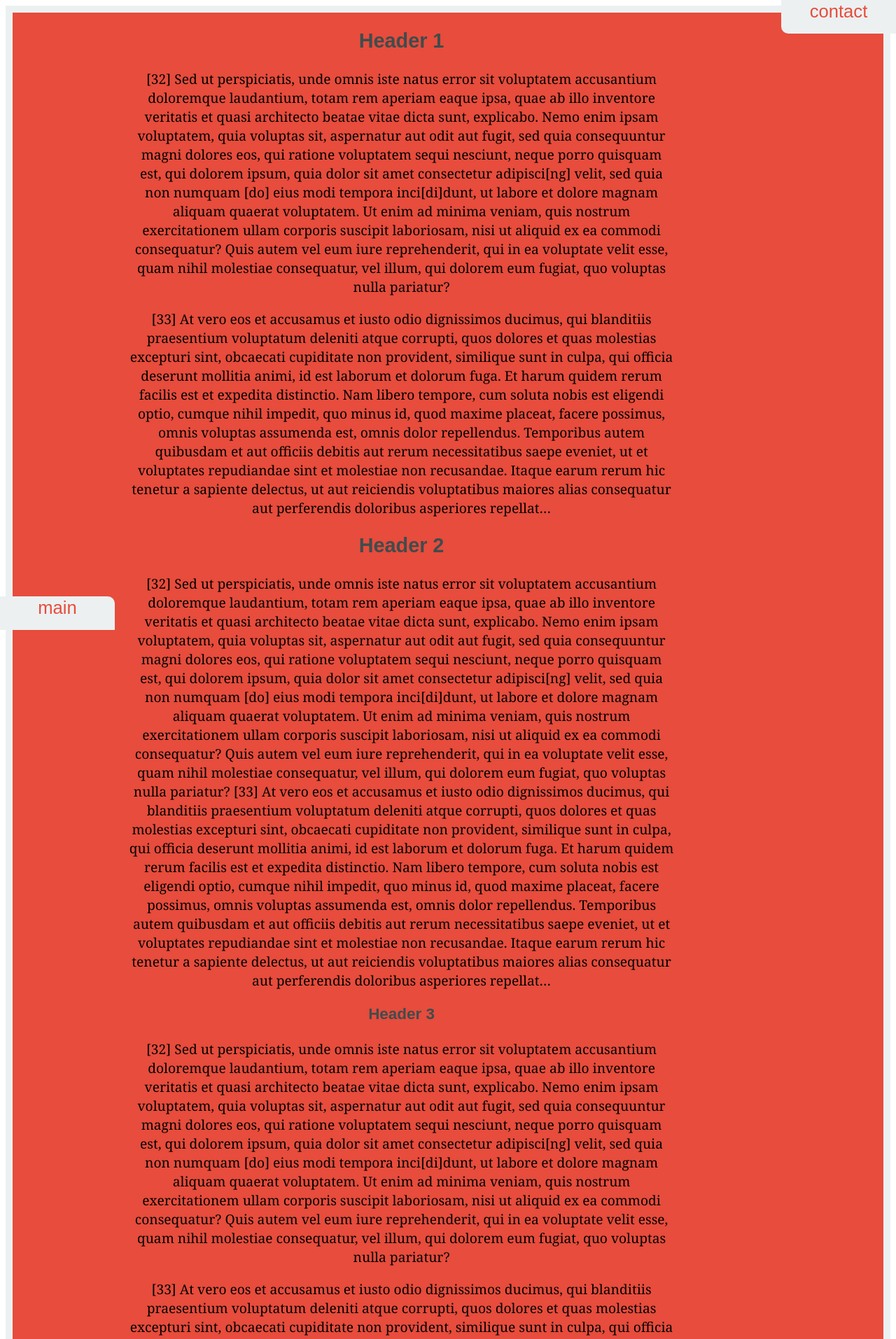
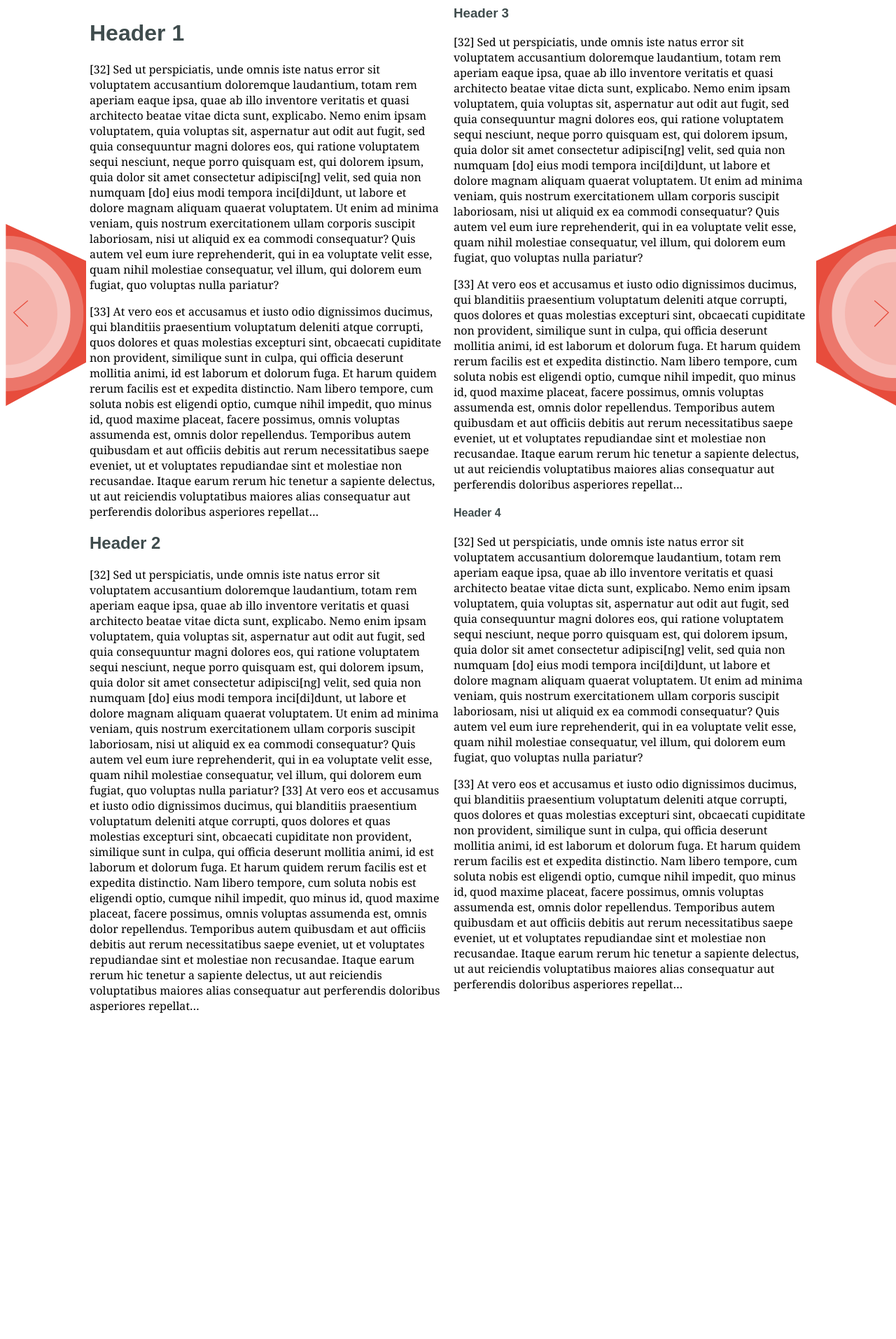
Before and after one commit to ozagordi/es_site, a Jekyll site: the page built from target1/index.md, in a window 1280 px wide. Shown: the top 1913 px of the page at 70% size. Built offline with Jekyll 4.4.1, drawn with Linux system fonts in a browser that asks for light colours; some web fonts are replaced; Markdown is read by kramdown in place of the engine named in the settings; after the commit the page ends 1458 px from its top, so only the background shows below that; some of the changed text lies outside the part shown.

Commit message:
Side images also in content pages

```diff
--- a/_layouts/engene.html
+++ b/_layouts/engene.html
@@ -14,33 +14,20 @@ layout: engene
 
 <body>
 
-<div id="home" class="color alizarin">
-	<!-- MAIN CONTENT -->
-	<div id="main_content_wrap" class="outer">
-		<section id="main_content" class="inner color alizarin" >
+<div id="fixed-left">
+	<img src="../images/circled_arrow_left.svg" alt="left"/>
+</div>
 
-			{{ content }}
+<div class="twocol">
 
-		</section>
-	</div>
+	{{ content }}
 
-	<!-- BUTTONS -->
-	<div id="button-bl" class="growing-button">
- 		<a class="button-link" href="../">main</a>
-	</div>
-	<div id="button-tr" class="growing-button">
-		<a class="button-link" href="../contact">contact</a>
-	</div>
+</div>
 
-
-	<!-- FOOTER  -->
-	<div id="footer">
-		<a class="menu_links" href="../target1">TARGET 1</a>
-		<a class="menu_links" href="../target2">target 2</a>
-		<a class="menu_links" href="../target3">TARGET 3</a>
-		<a class="menu_links" href="../target4">target 4</a>
-	</div>
+<div id="fixed-right">
+	<img src="../images/circled_arrow_right.svg" alt="left"/>
 </div>
 
 </body>
+
 </html>
--- a/css/main.css
+++ b/css/main.css
@@ -313,3 +313,34 @@ a.button-link:hover {
 	font-family: Gafata;
 	max-height: 2.0em;
 }
+
+.twocol {
+	margin-left: 120px;
+	margin-right: 120px;
+	-webkit-column-count: 2;
+	-moz-column-count: 2;
+	column-count: 2;
+
+	-webkit-column-width: 20em;
+	-moz-column-width: 20em;
+	column-width: 20em;
+
+	-webkit-column-gap: 1em;
+	-moz-column-gap: 1em;
+	column-gap: 1em;
+}
+
+#fixed-left {
+	position:fixed;
+	top: 50%;
+	margin-top: -130px;
+/*	width:280px; */
+}
+
+#fixed-right {
+	position:fixed;
+	top: 50%;
+	right: 0;
+	margin-top: -130px;
+/*	margin-right: -114px; */
+}
```
